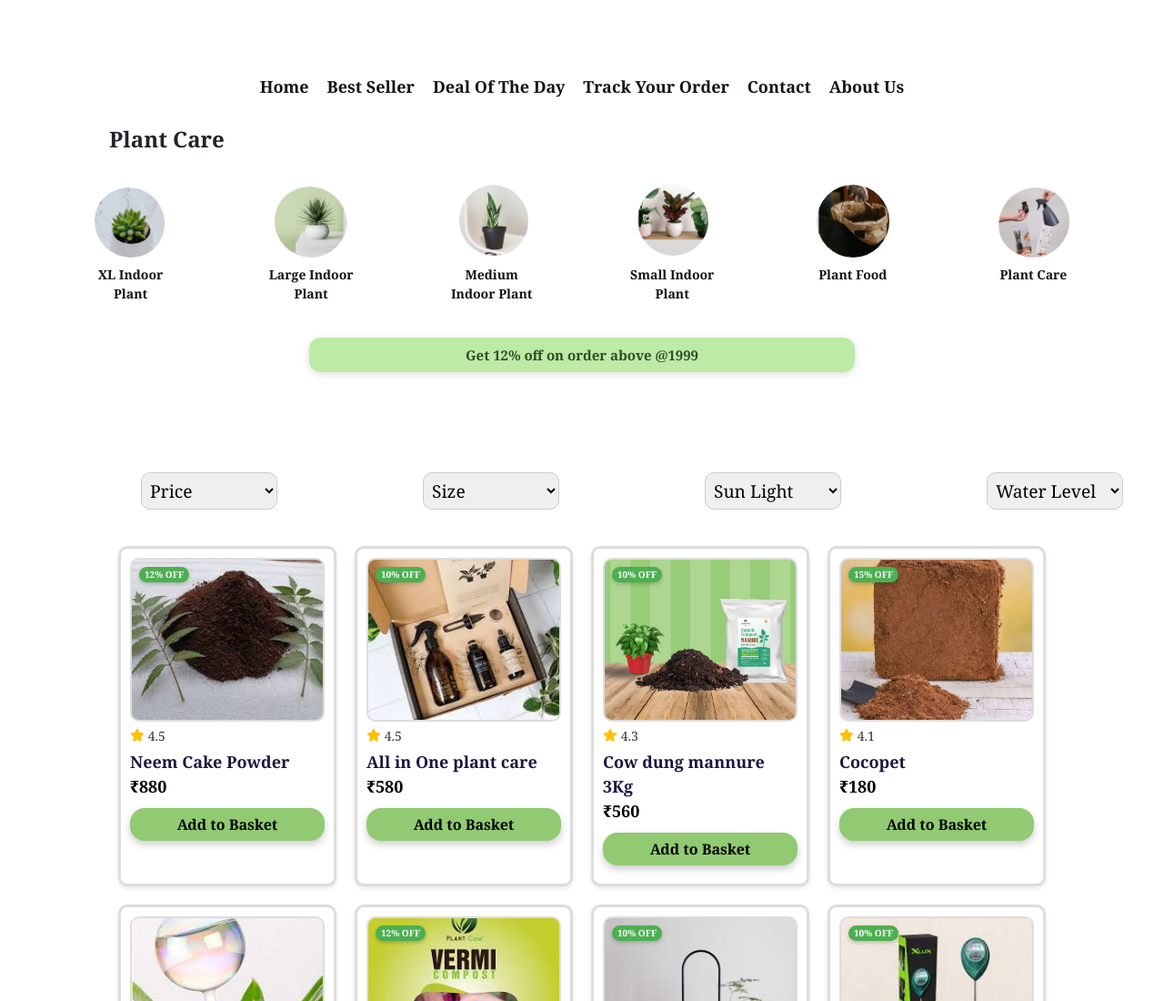
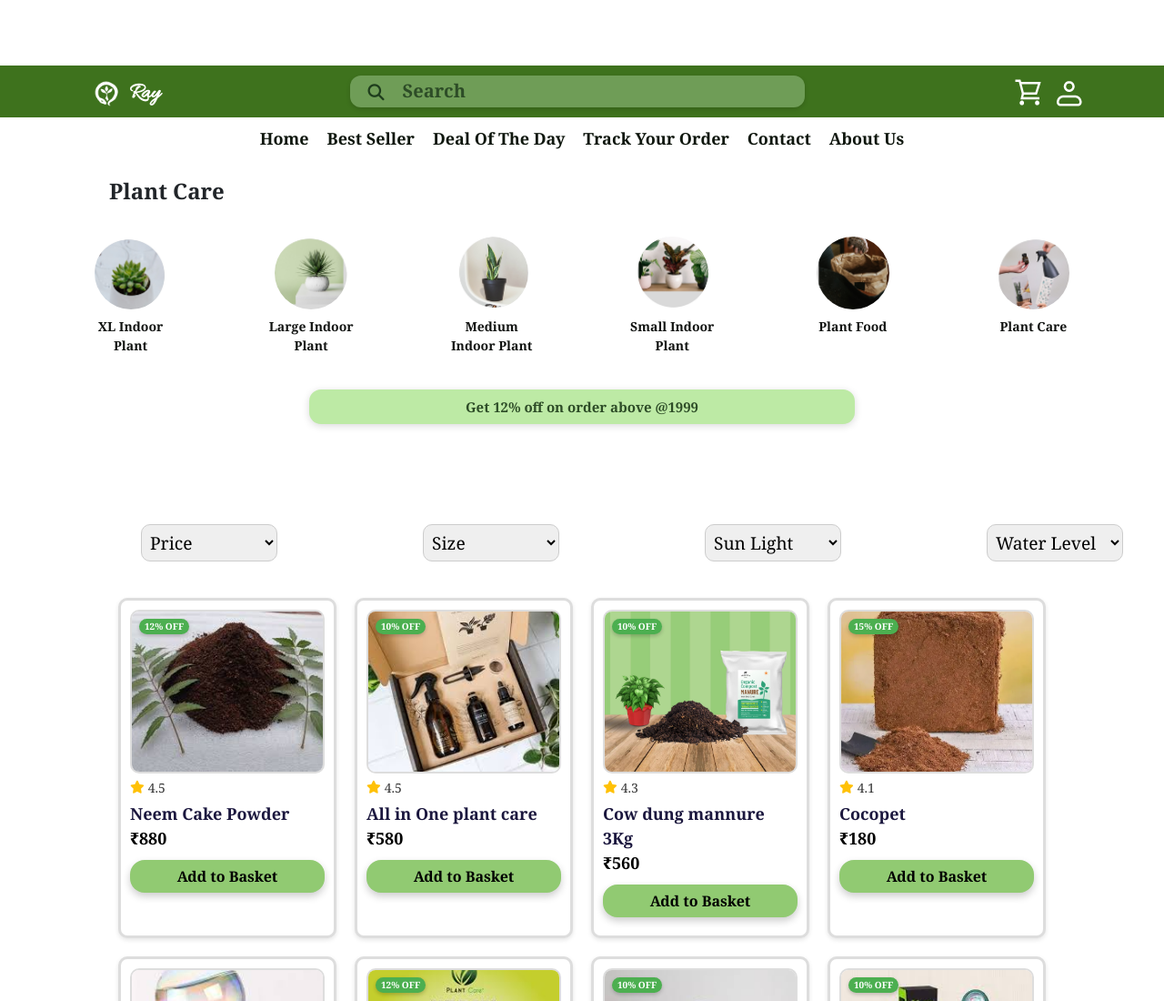
Before and after one commit to Prasanna71196/Interior-plant, a plain HTML site: page PlantCare_SeventhPage.html in a window 1280 px wide. Shown: the top 1100 px of the page at 91% size. Drawn offline with nearby package versions, Linux system fonts and the light colour scheme; a web font is replaced by a local one.

Commit message:
PlantCare_SeventhPage.html

```diff
--- a/PlantCare_SeventhPage.html
+++ b/PlantCare_SeventhPage.html
@@ -38,7 +38,7 @@
 
     <br><br><br>
 	 <!-- Header -->
-<!-- <div id="header-placeholder"></div> -->
+<div id="header-placeholder"></div>
 
     <!-- Navigation Menu -->
 <div id="menu-placeholder"></div>
```
